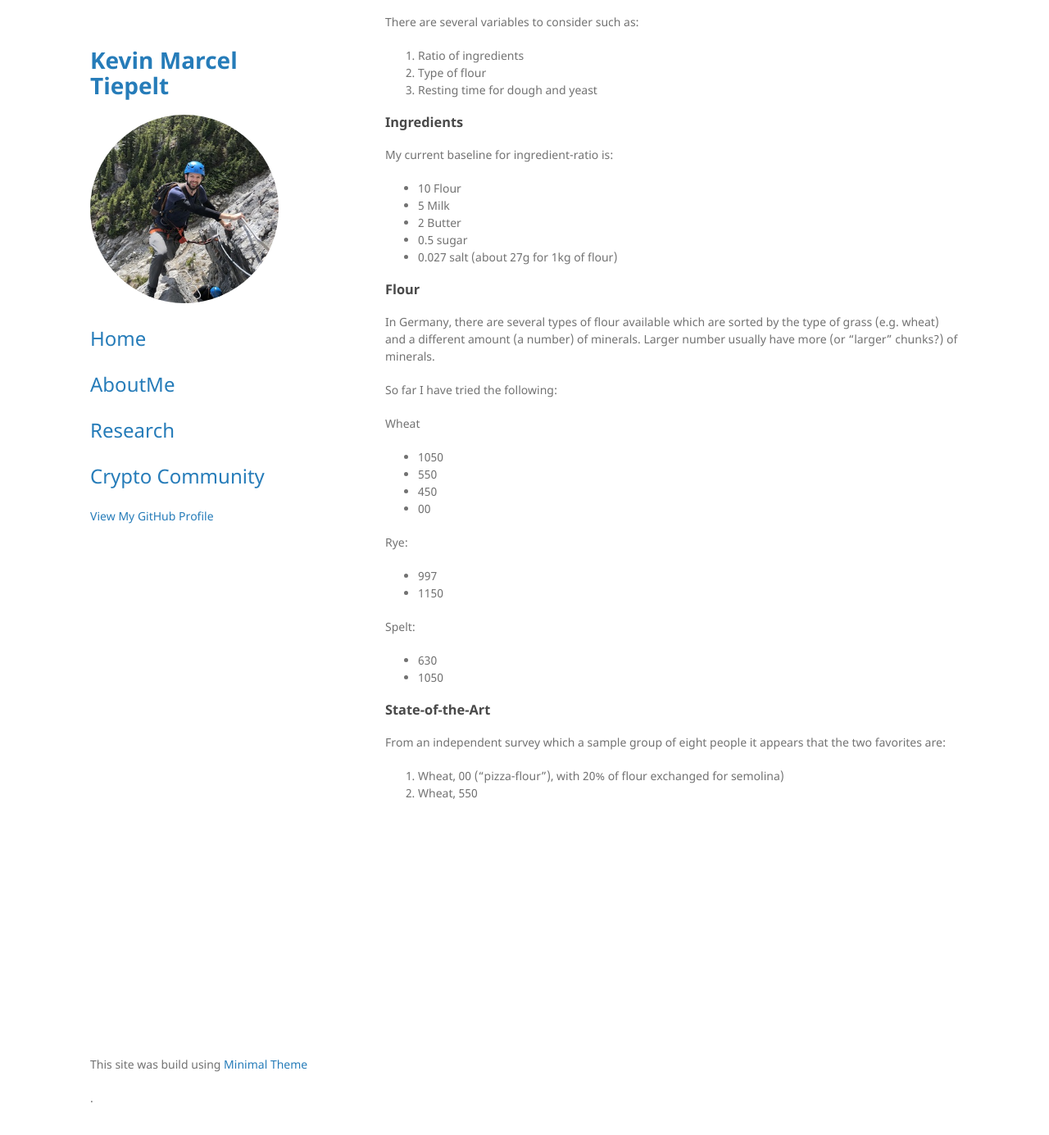
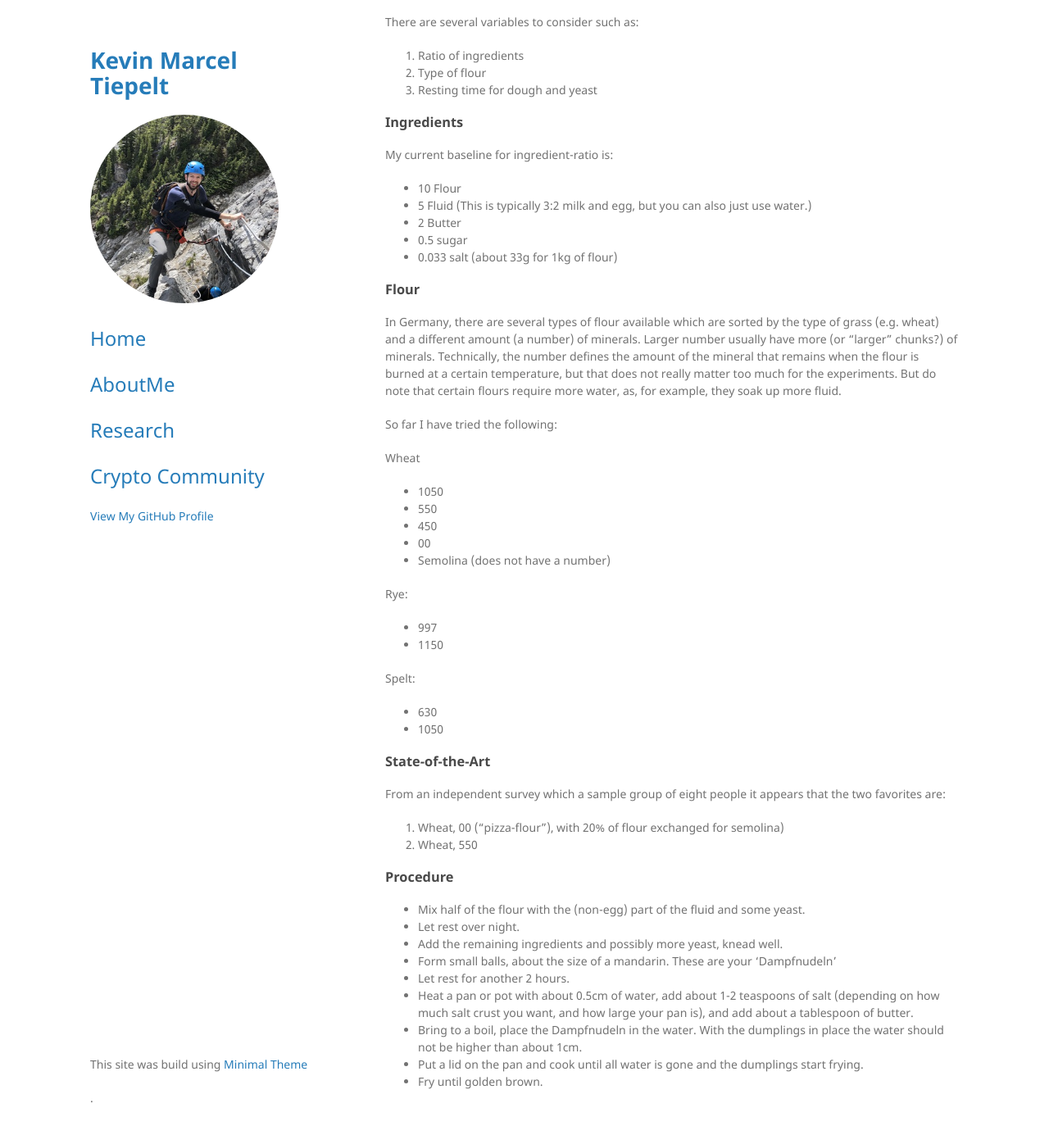
Before and after one commit to mtiepelt/mtiepelt.github.io, a Jekyll site: the page built from Pages/Cooking.md, in a window 1280 px wide and 1400 px high, scrolled down 219 px. Shown: the top 1385 px of the window at 82% size. Built offline with Jekyll 4.4.1, drawn with Linux system fonts in a browser that asks for light colours; the repository's description, which GitHub fills in, is left out; our own code applies the rules of GitHub Pages for plain Markdown files; some of the changed text lies outside the part shown.

Commit message:
added procedure and remark about eggss, thanks for MK

```diff
--- a/Pages/Cooking.md
+++ b/Pages/Cooking.md
@@ -6,7 +6,7 @@ layout: default
 
 ## Dampfnudeln
 
-These tasty German steamed dumplings can be served both salty and sweet. In  the following I will only consider the savory variants.
+These tasty German steamed dumplings can be served both salty and sweet, but I will only consider the salty variant.
 I am trying to find the **perfect** recipe, which should result in fluffy but moist dumplings with some texture.
 
 There are several variables to consider such as:
@@ -19,15 +19,15 @@ There are several variables to consider such as:
 
 My current baseline for ingredient-ratio is:
 * 10 Flour
-* 5 Milk
+* 5 Fluid (This is typically 3:2 milk and egg, but you can also just use water.)
 * 2 Butter
 * 0.5 sugar
-* 0.027 salt (about 27g for 1kg of flour)
+* 0.033 salt (about 33g for 1kg of flour)
 
 
 ### Flour
 
-In Germany, there are several types of flour available which are sorted by the type of grass (e.g. wheat) and a different amount (a number) of minerals. Larger number usually have more (or "larger" chunks?) of minerals.
+In Germany, there are several types of flour available which are sorted by the type of grass (e.g. wheat) and a different amount (a number) of minerals. Larger number usually have more (or "larger" chunks?) of minerals. Technically, the number defines the amount of the mineral that remains when the flour is burned at a certain temperature, but that does not really matter too much for the experiments. But do note that certain flours require more water, as, for example, they soak up more fluid.
 
 So far I have tried the following:
 
@@ -36,6 +36,7 @@ Wheat
 * 550
 * 450
 * 00
+* Semolina (does not have a number)
 
 Rye:
 * 997
@@ -51,3 +52,15 @@ From an independent survey which a sample group of eight people it appears that
 
 1. Wheat, 00 ("pizza-flour"), with 20% of flour exchanged for semolina)
 2. Wheat, 550
+
+### Procedure
+
+* Mix half of the flour with the (non-egg) part of the fluid and some yeast.
+* Let rest over night.
+* Add the remaining ingredients and possibly more yeast, knead well.
+* Form small balls, about the size of a mandarin. These are your 'Dampfnudeln'
+* Let rest for another 2 hours.
+* Heat a pan or pot with about 0.5cm of water, add about 1-2 teaspoons of salt (depending on how much salt crust you want, and how large your pan is), and add about a tablespoon of butter.
+* Bring to a boil, place the Dampfnudeln in the water. With the dumplings in place the water should not be higher than about 1cm.
+* Put a lid on the pan and cook until all water is gone and the dumplings start frying.
+* Fry until golden brown.
```
